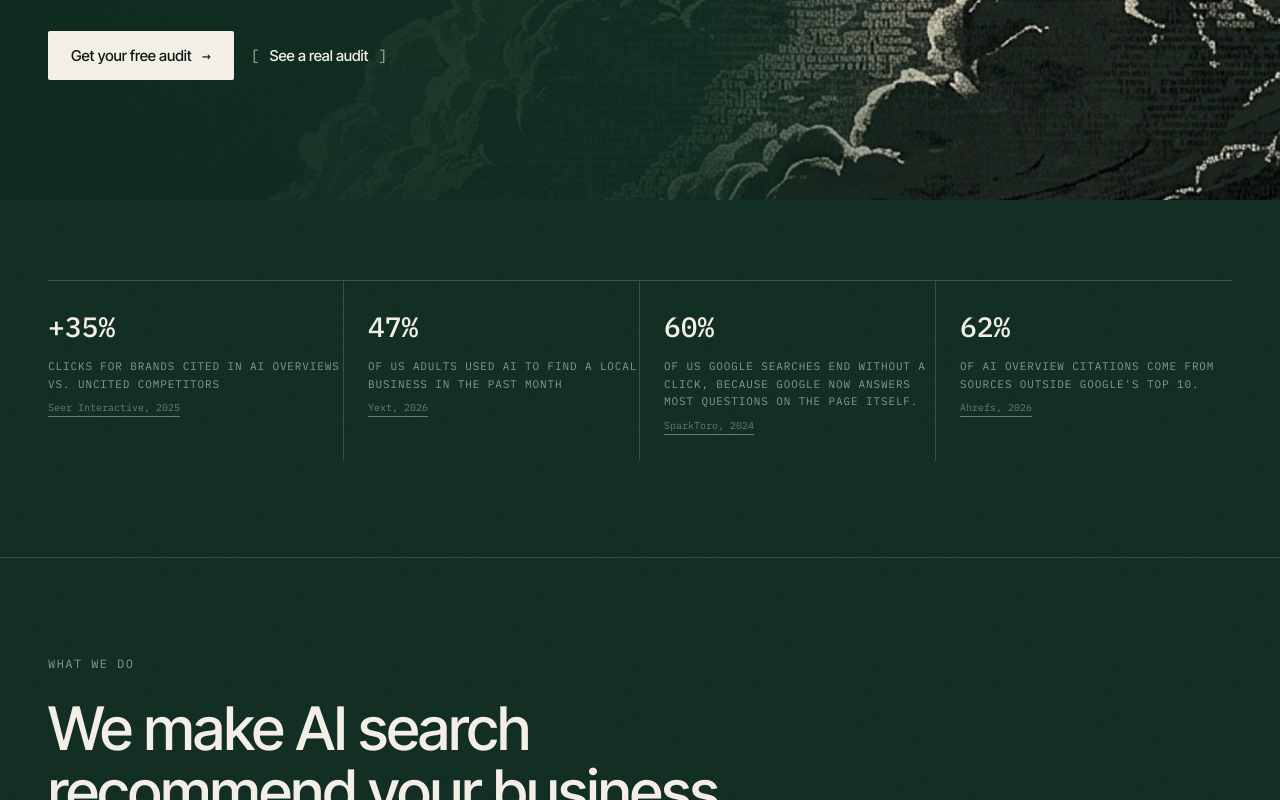
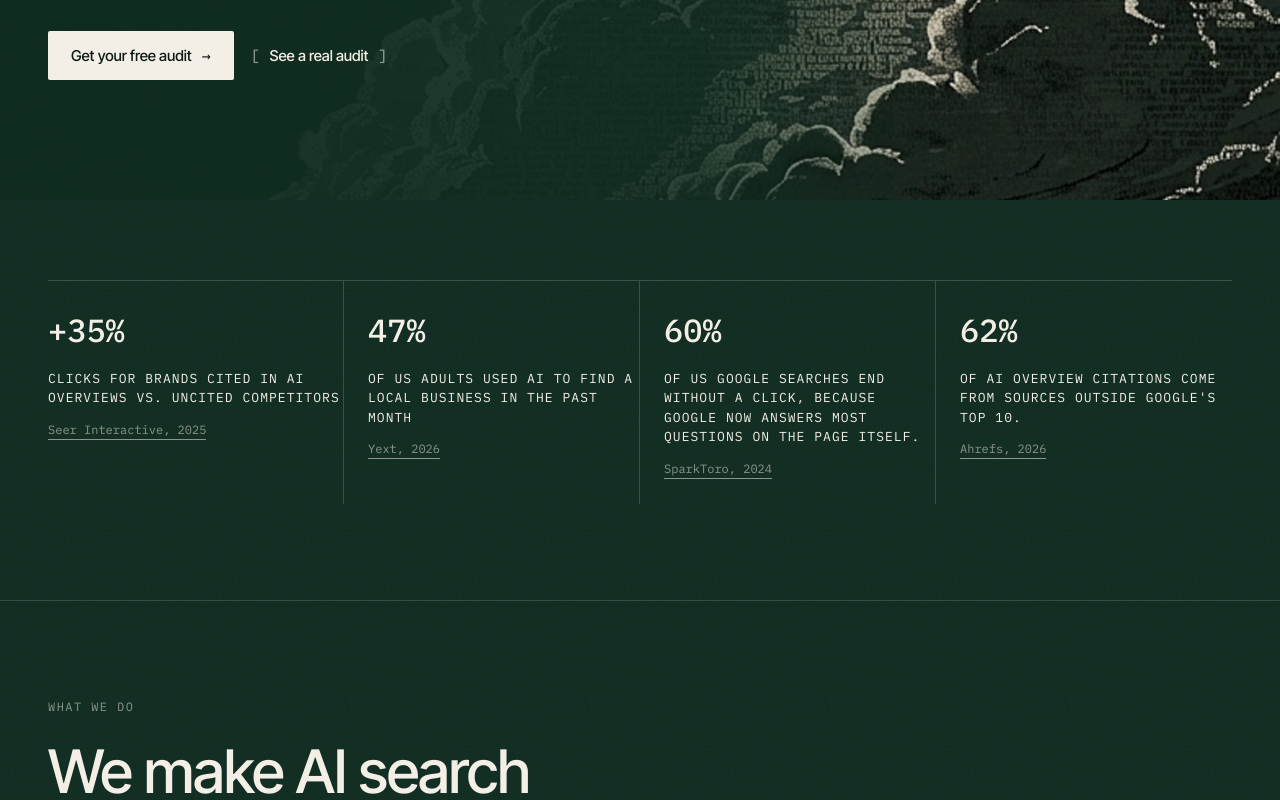
Before and after one commit to InvisibleJaguar90/forecite-site, a React (Vite) app: page / in a window 1280 px wide. Shown: the part 635-1435 px from the top of the page. Built offline with nearby package versions, Linux system fonts and the light colour scheme.

Commit message:
Session 4 items 2-3: HeroBackground sitewide + stats per-card frames + readable stats text

```diff
--- a/src/pages/Home.jsx
+++ b/src/pages/Home.jsx
@@ -91,15 +91,16 @@ export default function Home() {
                 paddingLeft: i ? 24 : 0,
               }}
             >
-              <div style={{ fontFamily: 'var(--font-mono)', fontSize: 28, fontWeight: 500 }}>{k}</div>
+              <div style={{ fontFamily: 'var(--font-mono)', fontSize: 32, fontWeight: 500 }}>{k}</div>
               <div
                 style={{
                   fontFamily: 'var(--font-mono)',
-                  fontSize: 11,
-                  color: 'var(--mute-400)',
-                  marginTop: 8,
+                  fontSize: 13,
+                  color: 'var(--bone-200)',
+                  marginTop: 12,
                   textTransform: 'uppercase',
                   letterSpacing: '0.08em',
+                  lineHeight: 1.5,
                 }}
               >
                 {v}
@@ -110,12 +111,12 @@ export default function Home() {
                 rel="noopener noreferrer"
                 style={{
                   fontFamily: 'var(--font-mono)',
-                  fontSize: 10,
-                  color: 'var(--mute-500)',
-                  marginTop: 6,
+                  fontSize: 12,
+                  color: 'var(--mute-400)',
+                  marginTop: 12,
                   display: 'inline-block',
                   textDecoration: 'none',
-                  borderBottom: '1px solid var(--mute-500)',
+                  borderBottom: '1px solid var(--mute-400)',
                 }}
               >
                 {src}
```
